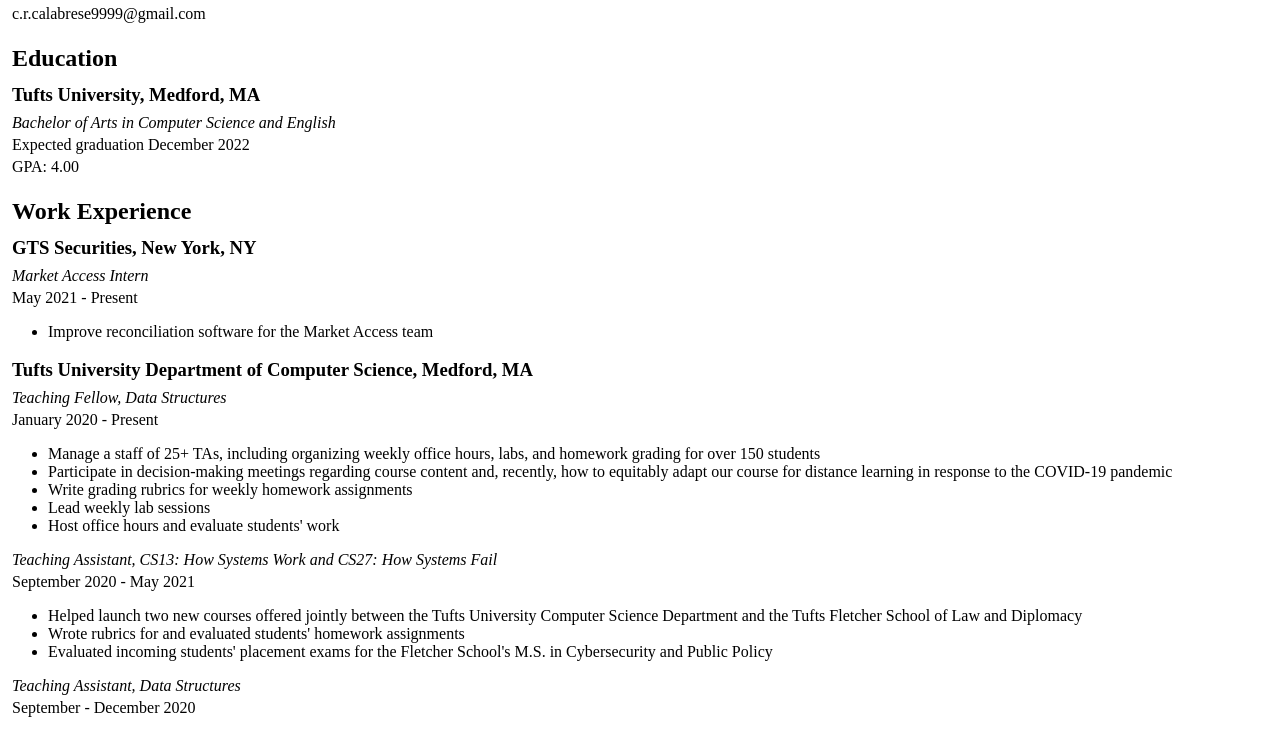
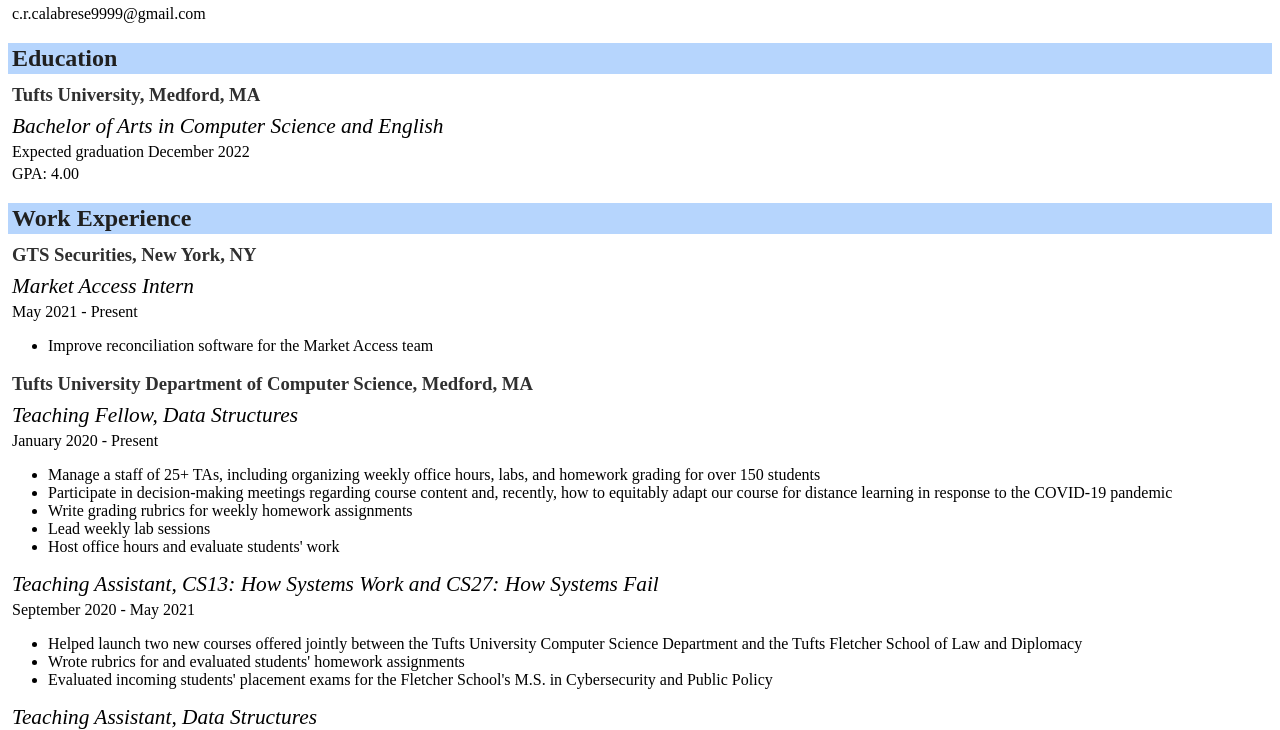
Before and after one commit to tylerjcalabrese/C-R-C-9999.github.io, a plain HTML site: page resume.html in a window 1280 px wide. Shown: the part 75-805 px from the top of the page. Drawn offline with Linux system fonts and the light colour scheme.

Commit message:
Fix color hex format in CSS

```diff
--- a/crc.css
+++ b/crc.css
@@ -12,8 +12,8 @@ h1 {
 
 h2 {
     margin-bottom: 4px;
-    color: 202020;
-    background-color: B6D5FD;
+    color: #202020;
+    background-color: #B6D5FD;
     padding: 2px;
     padding-left: 4px;
 }
@@ -21,7 +21,7 @@ h2 {
 h3 {
     margin-top: 8px;
     margin-bottom: 6px;
-    color: 303030;
+    color: #303030;
     padding: 2px;
     padding-left: 4px;
 }
@@ -36,7 +36,7 @@ p {
 
 .job-title {
     font-style: italic;
-    font-size: 16;
+    font-size: 16pt;
     margin-top: 2px;
     margin-bottom: 4px;
 }
```
